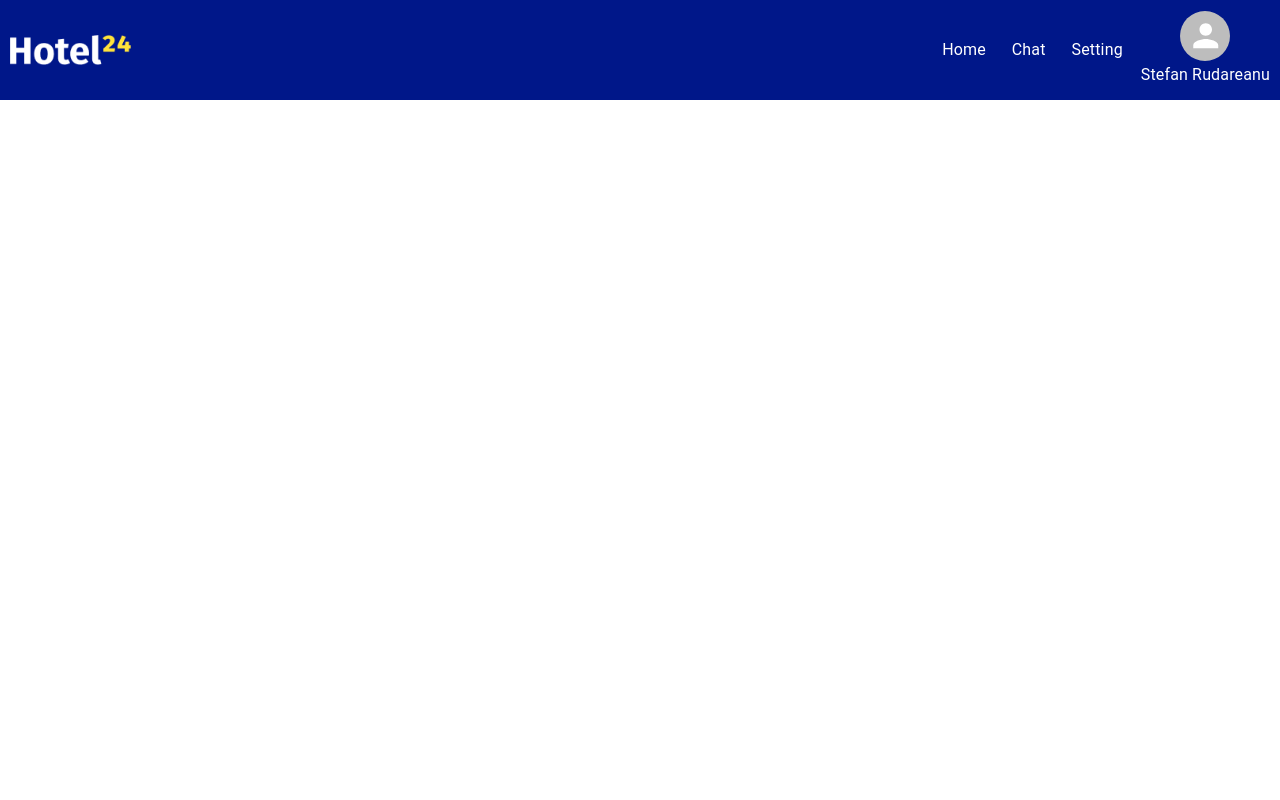
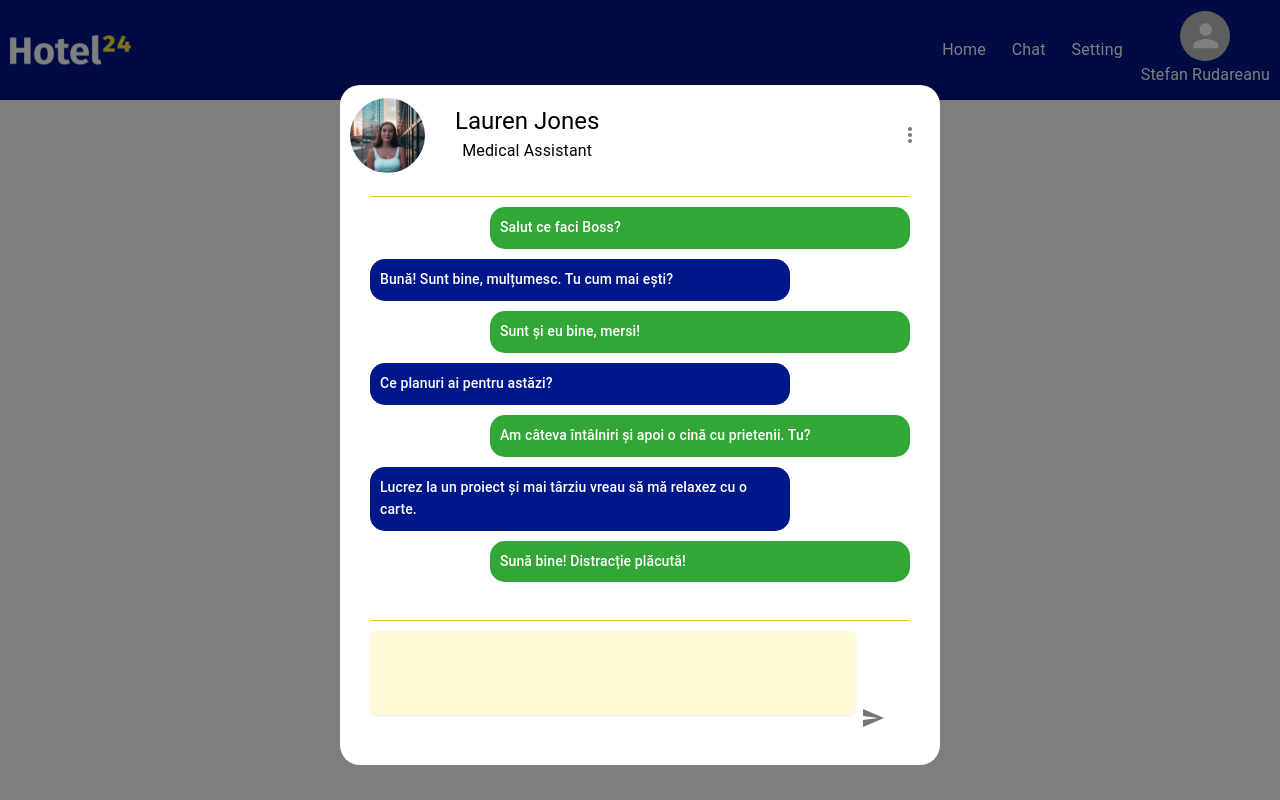
Before and after one commit to alexgaita/hackathon-frontend, a React (Vite) app in the folder hackton-frontend/: page /home in a window 1280 px wide. Both pictures are taken after a click on the button "Chat". Built offline with nearby package versions, Linux system fonts and the light colour scheme.

Commit message:
added main functionalaties for chat

```diff
--- a/hackton-frontend/package.json
+++ b/hackton-frontend/package.json
@@ -12,6 +12,8 @@
   "dependencies": {
     "@emotion/react": "^11.11.1",
     "@emotion/styled": "^11.11.0",
+    "@mui/icons-material": "^5.14.11",
+    "@mui/joy": "^5.0.0-beta.8",
     "@mui/material": "^5.14.11",
     "i": "^0.3.7",
     "npm": "^10.1.0",
--- a/hackton-frontend/src/components/Searchbar.jsx
+++ b/hackton-frontend/src/components/Searchbar.jsx
@@ -1,6 +1,8 @@
+/* eslint-disable react/prop-types */
 import { Avatar, Box, IconButton, Typography } from "@mui/material";
 import logo from "../assets/Hotel24.png";
-const Searchbar = () => {
+const Searchbar = (props) => {
+  const openModal = props.open;
   return (
     <Box
       sx={{
@@ -38,7 +40,7 @@ const Searchbar = () => {
             Home
           </Typography>
         </IconButton>
-        <IconButton>
+        <IconButton onClick={openModal}>
           <Typography color="white" variant="subtitle1">
             Chat
           </Typography>
--- /dev/null
+++ b/hackton-frontend/src/components/chatbot/ChatBotHeader.jsx
@@ -0,0 +1,46 @@
+/* eslint-disable react/prop-types */
+import { Box, Avatar, Typography, IconButton } from "@mui/material";
+import MoreVertIcon from "@mui/icons-material/MoreVert";
+import profilepic from "../../assets/Profile.jpg";
+
+const ChatBotHeader = (props) => {
+  const username = props.username;
+  const position = props.position;
+  return (
+    <Box
+      sx={{
+        width: "100%",
+        height: "15%",
+        display: "flex",
+        flexDirection: "row",
+        justifyContent: "flex-start",
+        alignItems: "center",
+        gap: "30px",
+      }}
+    >
+      <Avatar
+        sx={{ marginLeft: "10px", height: "75px", width: "75px" }}
+        src={profilepic}
+      />
+      <Box
+        sx={{
+          width: "auto",
+          height: "100%",
+          display: "flex",
+          flexDirection: "column",
+          justifyContent: "center",
+          alignItems: "center",
+          gap: "10p",
+        }}
+      >
+        <Typography variant="h5">{username}</Typography>
+        <Typography variant="subtitle1">{position}</Typography>
+      </Box>
+      <IconButton sx={{ marginRight: "10px", marginLeft: "auto" }}>
+        <MoreVertIcon />
+      </IconButton>
+    </Box>
+  );
+};
+
+export default ChatBotHeader;
--- /dev/null
+++ b/hackton-frontend/src/components/chatbot/ChatBoxMessageMapper.jsx
@@ -0,0 +1,34 @@
+/* eslint-disable react/prop-types */
+import { Box } from "@mui/material";
+import ChatBoxText from "./ChatBoxText";
+
+const ChatBoxMessageMapper = (props) => {
+  const messages = props.messages;
+
+  const displayMessages = () => {
+    return messages.map((element, index) => {
+      return (
+        <ChatBoxText key={index} text={element.text} user={element.user} />
+      );
+    });
+  };
+
+  return (
+    <Box
+      sx={{
+        height: "60%",
+        width: "90%",
+        display: "flex",
+        justifyContent: "flex-start",
+        alignItems: "center",
+        flexDirection: "column",
+        overflowY: "auto",
+        gap: "10px",
+      }}
+    >
+      {displayMessages()}
+    </Box>
+  );
+};
+
+export default ChatBoxMessageMapper;
--- /dev/null
+++ b/hackton-frontend/src/components/chatbot/ChatBoxText.jsx
@@ -0,0 +1,33 @@
+/* eslint-disable react/prop-types */
+import { Box, Typography } from "@mui/material";
+const ChatBoxText = (props) => {
+  const text = props.text;
+  const color = props.user ? "#32A636" : "#001789";
+  const marginLeft = props.user ? "auto" : "";
+  const marginRight = !props.user ? "auto" : "";
+
+  return (
+    <Box sx={{ width: "100%" }}>
+      <Box
+        sx={{
+          backgroundColor: color,
+          maxWidth: "400px",
+          height: "auto",
+          display: "flex",
+          justifyContent: "flex-start",
+          alignItems: "center",
+          marginLeft: { marginLeft },
+          marginRight: { marginRight },
+          padding: "10px",
+          borderRadius: "15px",
+        }}
+      >
+        <Typography color="#FFFFFF" variant="subtitle2">
+          {text}
+        </Typography>
+      </Box>
+    </Box>
+  );
+};
+
+export default ChatBoxText;
--- /dev/null
+++ b/hackton-frontend/src/components/chatbot/ChatBoxTextAres.jsx
@@ -0,0 +1,44 @@
+/* eslint-disable react/prop-types */
+import { Box, IconButton } from "@mui/material";
+import Textarea from "@mui/joy/Textarea";
+import SendIcon from "@mui/icons-material/Send";
+
+const ChatBoxTextArea = (props) => {
+  const setTextAreaValue = props.setTextAreaValue;
+  const handleMessageSent = props.handleMessageSent;
+
+  return (
+    <Box
+      sx={{
+        width: "90%",
+        height: "20%",
+        display: "flex",
+        flexDirection: "row",
+        justifyContent: "flex-start",
+        alignItems: "flex-start",
+      }}
+    >
+      <Textarea
+        color="#FFE33A"
+        sx={{
+          width: "90%",
+          backgroundColor: "rgba( 255,227,58,.2)",
+          color: "#001789",
+        }}
+        onChange={(e) => {
+          setTextAreaValue(e.target.value);
+        }}
+        minRows={3}
+      ></Textarea>
+      <IconButton
+        onClick={handleMessageSent}
+        sx={{ marginTop: "auto", marginBottom: "30px" }}
+        size="small"
+      >
+        <SendIcon />
+      </IconButton>
+    </Box>
+  );
+};
+
+export default ChatBoxTextArea;
--- a/hackton-frontend/src/pages/ChatBot.jsx
+++ b/hackton-frontend/src/pages/ChatBot.jsx
@@ -1,5 +1,60 @@
-const ChatBot = () => {
-  return <div>ChatBot</div>;
+/* eslint-disable react/prop-types */
+import { Box, Modal, Divider } from "@mui/material";
+import ChatBotHeader from "../components/chatbot/ChatBotHeader";
+import ChatBoxMessageMapper from "../components/chatbot/ChatBoxMessageMapper";
+import messages from "../utils/constants";
+import ChatBoxTextArea from "../components/chatbot/ChatBoxTextAres";
+import { useState } from "react";
+const ChatBot = (props) => {
+  const isOpen = props.isOpen;
+  const close = props.close;
+  const [messagesState, setMessagesState] = useState(messages);
+  const [textAreaValue, setTextAreaValue] = useState("");
+  const handleMessageSent = () => {
+    setMessagesState((value) => [
+      ...value,
+      { text: textAreaValue, user: true },
+    ]);
+  };
+
+  return (
+    <Modal
+      sx={{
+        display: "flex",
+        justifyContent: "center",
+        alignItems: "center",
+      }}
+      open={isOpen}
+      onClose={close}
+    >
+      <Box
+        sx={{
+          backgroundColor: "rgb(255,255,255)",
+          height: "85%",
+          width: "600px",
+          marginTop: "50px",
+          borderRadius: "20px",
+          display: "flex",
+          flexDirection: "column",
+          justifyContent: "flex-start",
+          alignItems: "center",
+          gap: "10px",
+        }}
+      >
+        <ChatBotHeader
+          username={"Lauren Jones"}
+          position={"Medical Assistant"}
+        />
+        <Divider sx={{ width: "90%", backgroundColor: "#FFE33A" }} />
+        <ChatBoxMessageMapper messages={messagesState} />
+        <Divider sx={{ width: "90%", backgroundColor: "#FFE33A" }} />
+        <ChatBoxTextArea
+          setTextAreaValue={setTextAreaValue}
+          handleMessageSent={handleMessageSent}
+        />
+      </Box>
+    </Modal>
+  );
 };
 
 export default ChatBot;
--- a/hackton-frontend/src/pages/Homepage.jsx
+++ b/hackton-frontend/src/pages/Homepage.jsx
@@ -1,6 +1,15 @@
 import { Box } from "@mui/material";
 import Searchbar from "../components/Searchbar";
+import { useState } from "react";
+import ChatBot from "./ChatBot";
 const Homepage = () => {
+  const [isOpenModal, setOpenModal] = useState(false);
+  const handleCloseModal = () => {
+    setOpenModal(false);
+  };
+  const handleOpenModal = () => {
+    setOpenModal(true);
+  };
   return (
     <Box
       sx={{
@@ -12,7 +21,8 @@ const Homepage = () => {
         alignItems: "cenet",
       }}
     >
-      <Searchbar />
+      <Searchbar open={handleOpenModal} />
+      <ChatBot isOpen={isOpenModal} close={handleCloseModal} />
     </Box>
   );
 };
--- /dev/null
+++ b/hackton-frontend/src/utils/constants.js
@@ -0,0 +1,32 @@
+const messages = [
+  {
+    text: "Salut ce faci Boss?",
+    user: true,
+  },
+  {
+    text: "Bună! Sunt bine, mulțumesc. Tu cum mai ești?",
+    user: false,
+  },
+  {
+    text: "Sunt și eu bine, mersi!",
+    user: true,
+  },
+  {
+    text: "Ce planuri ai pentru astăzi?",
+    user: false,
+  },
+  {
+    text: "Am câteva întâlniri și apoi o cină cu prietenii. Tu?",
+    user: true,
+  },
+  {
+    text: "Lucrez la un proiect și mai târziu vreau să mă relaxez cu o carte.",
+    user: false,
+  },
+  {
+    text: "Sună bine! Distracție plăcută!",
+    user: true,
+  },
+];
+
+export default messages;
```
Also changed, not shown: hackton-frontend/src/assets/Profile.jpg (added), 1 other file (tests, documents, lock files or other folders).
